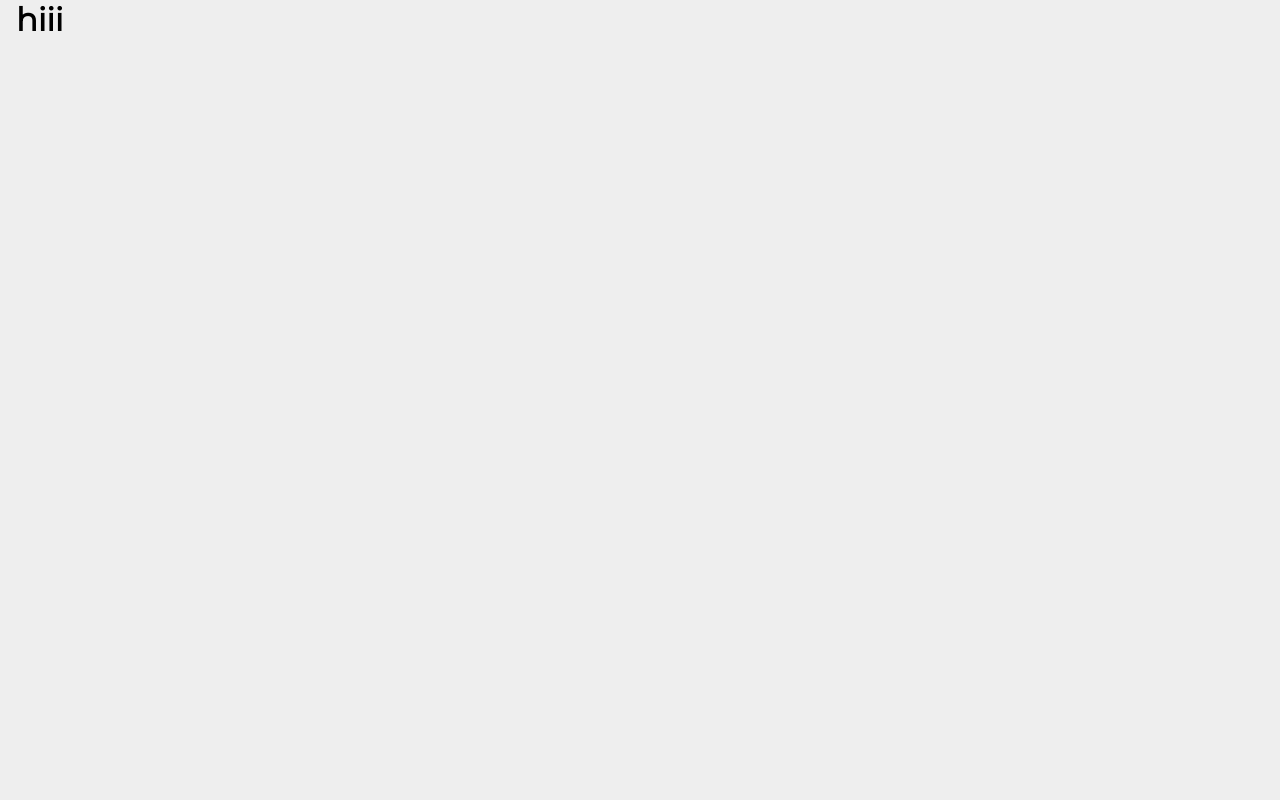
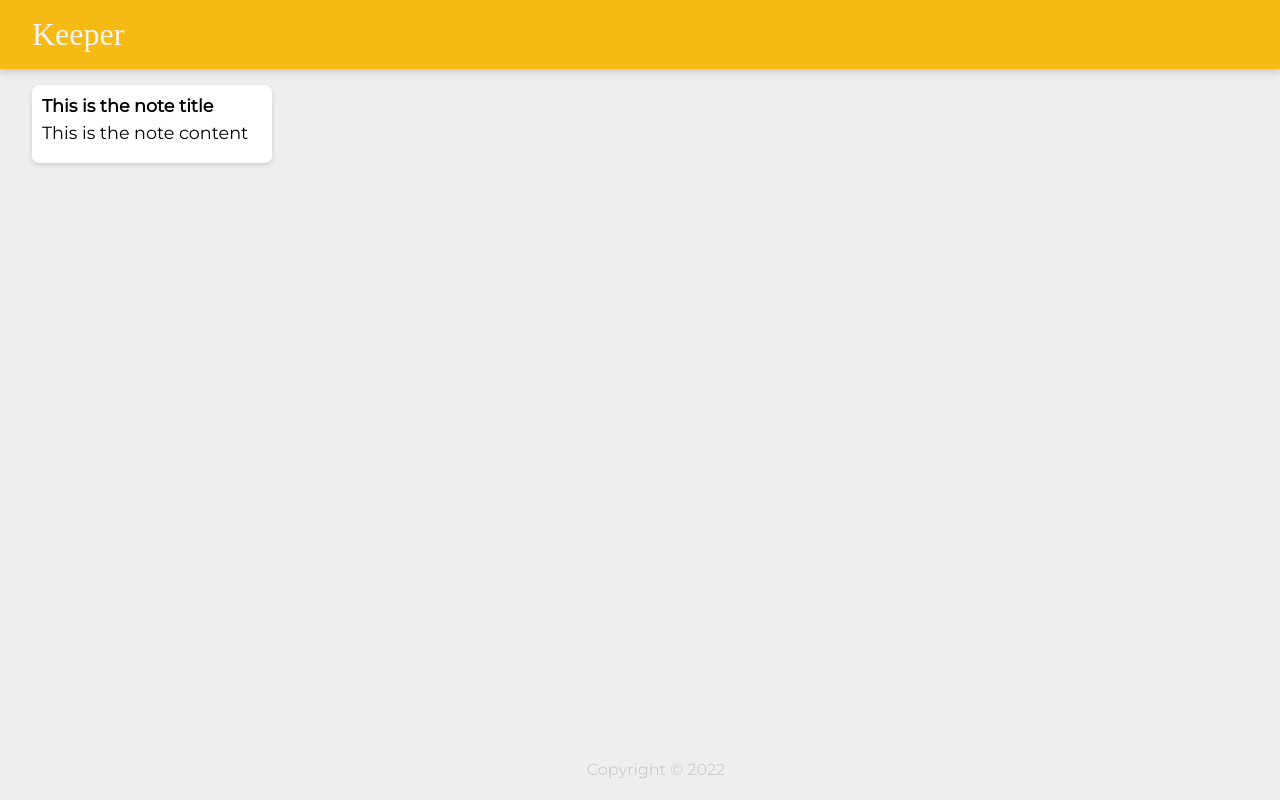
Before and after one commit to amxxrsuhail/googleKeepClone, a React (Create React App) app: page / in a window 1280 px wide. Built offline with nearby package versions, Linux system fonts and the light colour scheme; a web font is replaced by a local one.

Commit message:
added components for each section and imported it inside app

```diff
--- a/public/styles.css
+++ b/public/styles.css
@@ -11,30 +11,34 @@ body {
   padding: 0 16px;
 }
 
-header {
+.header {
+  color: whitesmoke;
   background-color: #f5ba13;
   margin: auto -16px;
   padding: 16px 32px;
   box-shadow: 0 0 10px 0 rgba(0, 0, 0, 0.3);
-}
-
-header h1 {
-  color: #fff;
   font-family: "McLaren", cursive;
   font-weight: 200;
 }
 
-footer {
+/* header h1 {
+  color: #fff;
+  font-family: "McLaren", cursive;
+  font-weight: 200;
+} */
+
+.footer {
   position: absolute;
   text-align: center;
   bottom: 0;
   width: 100%;
   height: 2.5rem;
+  color: #ccc;
 }
 
-footer p {
+/* footer p {
   color: #ccc;
-}
+} */
 .note {
   background: #fff;
   border-radius: 7px;
--- /dev/null
+++ b/src/components/App.jsx
@@ -0,0 +1,16 @@
+import React from "react";
+import Header from "./Header";
+import Footer from "./Footer";
+import Note from "./Note";
+
+function App() {
+  return (
+    <div>
+      <Header />
+      <Footer />
+      <Note />
+    </div>
+  );
+}
+
+export default App;
--- /dev/null
+++ b/src/components/Footer.jsx
@@ -0,0 +1,8 @@
+import React from "react";
+
+function Footer() {
+  let date = new Date().getFullYear();
+  return <p className="footer">Copyright &copy; {date}</p>;
+}
+
+export default Footer;
--- /dev/null
+++ b/src/components/Header.jsx
@@ -0,0 +1,7 @@
+import React from "react";
+
+function Header() {
+  return <h1 className="header">Keeper</h1>;
+}
+
+export default Header;
--- /dev/null
+++ b/src/components/Note.jsx
@@ -0,0 +1,12 @@
+import React from "react";
+
+function Note() {
+  return (
+    <div className="note">
+      <h1>This is the note title</h1>
+      <p>This is the note content</p>
+    </div>
+  );
+}
+
+export default Note;
```
Also changed, not shown: src/index.js (+4 -15 lines).
